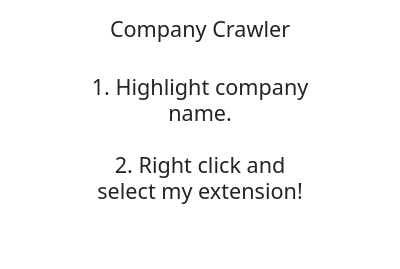
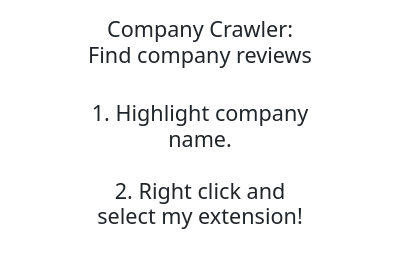
Before and after one commit to Kody-12/Company-Crawler, a browser extension: page popup.html in a window 400 px wide. Drawn offline with nearby package versions, Linux system fonts and the light colour scheme.

Commit message:
name change

```diff
--- a/popup.html
+++ b/popup.html
@@ -2,7 +2,7 @@
 <html>
 
 <head>
-    <title>Company Crawler</title>
+    <title>Company Crawler: Find company reviews</title>
     <meta charset="utf-8">
     <link href="https://cdn.jsdelivr.net/npm/bootstrap@5.1.3/dist/css/bootstrap.min.css" rel="stylesheet">
 </head>
@@ -11,7 +11,7 @@
 
     <!-- this is what shows when you select extension in extension menu -->
     <div class="container mt-3 text-center" style="width: 250px; height: 250px; background: white;">
-        <h4>Company Crawler</h4>
+        <h4>Company Crawler: Find company reviews</h4>
         <br>
         <h4>1. Highlight company name.<br><br>
             2. Right click and select my extension!</h4>
```
Also changed, not shown: manifest.json.
